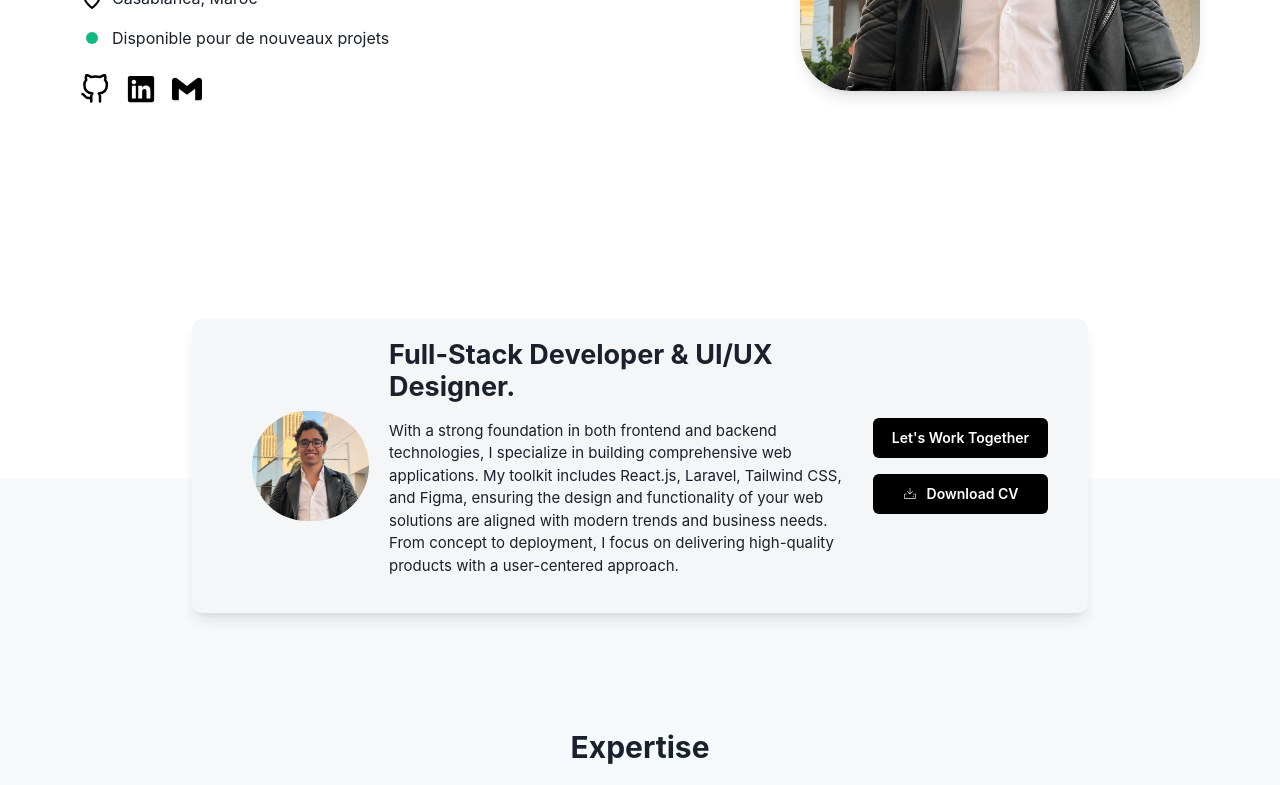
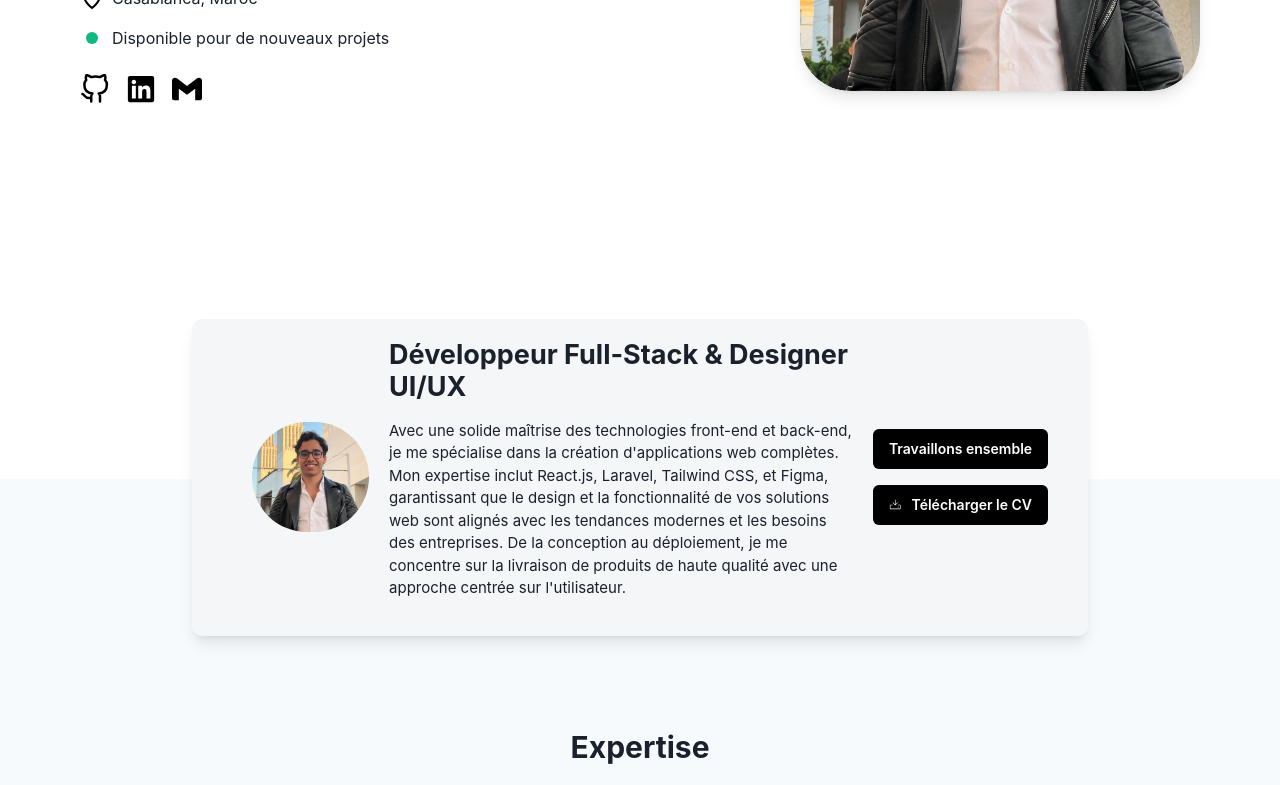
Before and after one commit to AnasOudadsse/portfolio, a React (Create React App) app: page / in a window 1280 px wide. Shown: the part 512-1297 px from the top of the page. Built offline with nearby package versions, Linux system fonts and the light colour scheme.

Commit message:
"Translated About component text from English to French"

```diff
--- a/src/Components/About/About.jsx
+++ b/src/Components/About/About.jsx
@@ -90,10 +90,10 @@ export const About = () => {
             {/* Text Section */}
             <Box w={{ base: '100%', lg: '650px' }} textAlign={{ base: 'center', lg: 'left' }} mt={{ base: 4, lg: 0 }}>
               <Heading fontSize={{ base: '22px', md: '27px' }} mb={4}>
-                Full-Stack Developer & UI/UX Designer.
+                Développeur Full-Stack & Designer UI/UX
               </Heading>
               <Text fontSize={{ base: '14px', md: '15px' }} mb={4}>
-              With a strong foundation in both frontend and backend technologies, I specialize in building comprehensive web applications. My toolkit includes React.js, Laravel, Tailwind CSS, and Figma, ensuring the design and functionality of your web solutions are aligned with modern trends and business needs. From concept to deployment, I focus on delivering high-quality products with a user-centered approach.
+                Avec une solide maîtrise des technologies front-end et back-end, je me spécialise dans la création d'applications web complètes. Mon expertise inclut React.js, Laravel, Tailwind CSS, et Figma, garantissant que le design et la fonctionnalité de vos solutions web sont alignés avec les tendances modernes et les besoins des entreprises. De la conception au déploiement, je me concentre sur la livraison de produits de haute qualité avec une approche centrée sur l'utilisateur.
               </Text>
             </Box>
 
@@ -111,7 +111,7 @@ export const About = () => {
                     color={buttonColor}
                     _hover={{ bg: buttonHoverBg }}
                   >
-                      Let's Work Together
+                      Travaillons ensemble
                     {/* <IoIosArrowRoundForward style={{ marginLeft: '5px' }} /> */}
                   </Button>
                 </Flex>
@@ -129,7 +129,7 @@ export const About = () => {
                     mt={2}
                   >
                     <PiDownloadLight style={{ marginRight: '10px' }} />
-                    Download CV
+                      Télécharger le CV
                   </Button>
                 </Flex>
               </Box>
```
